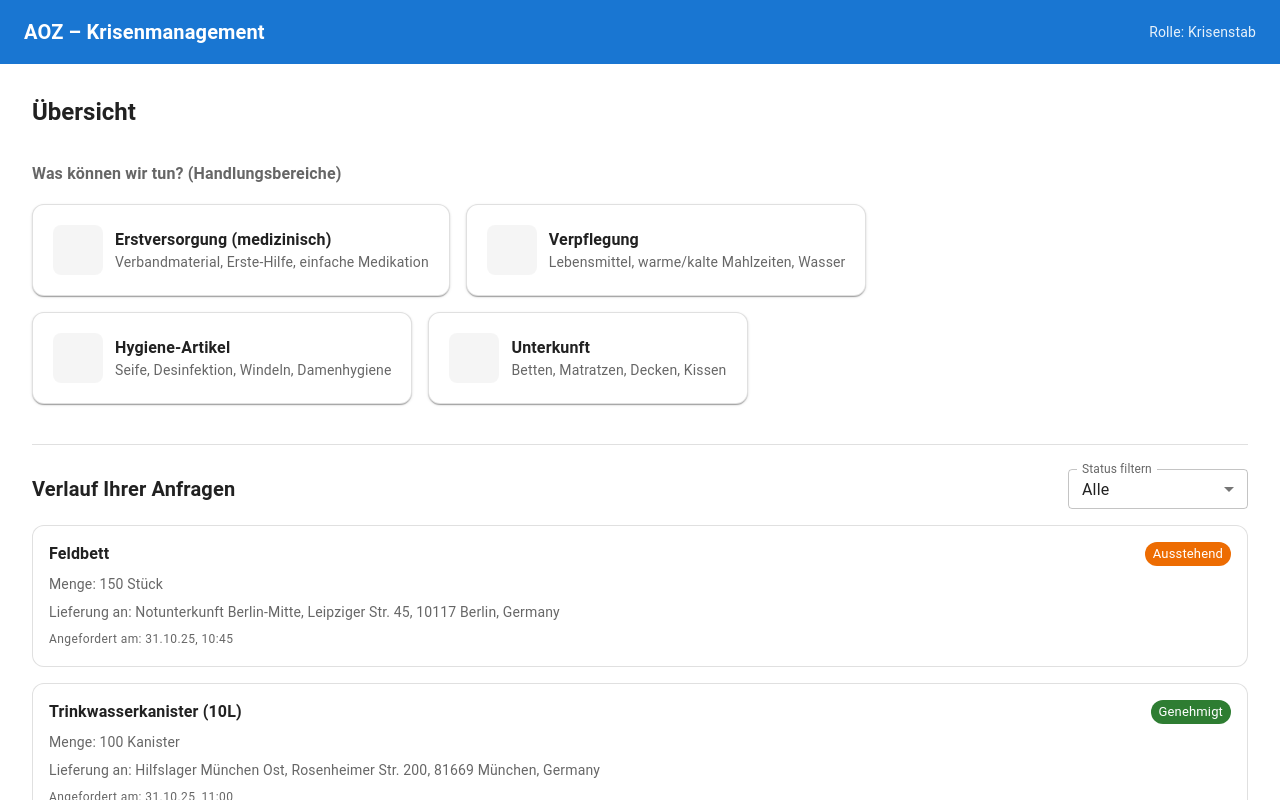
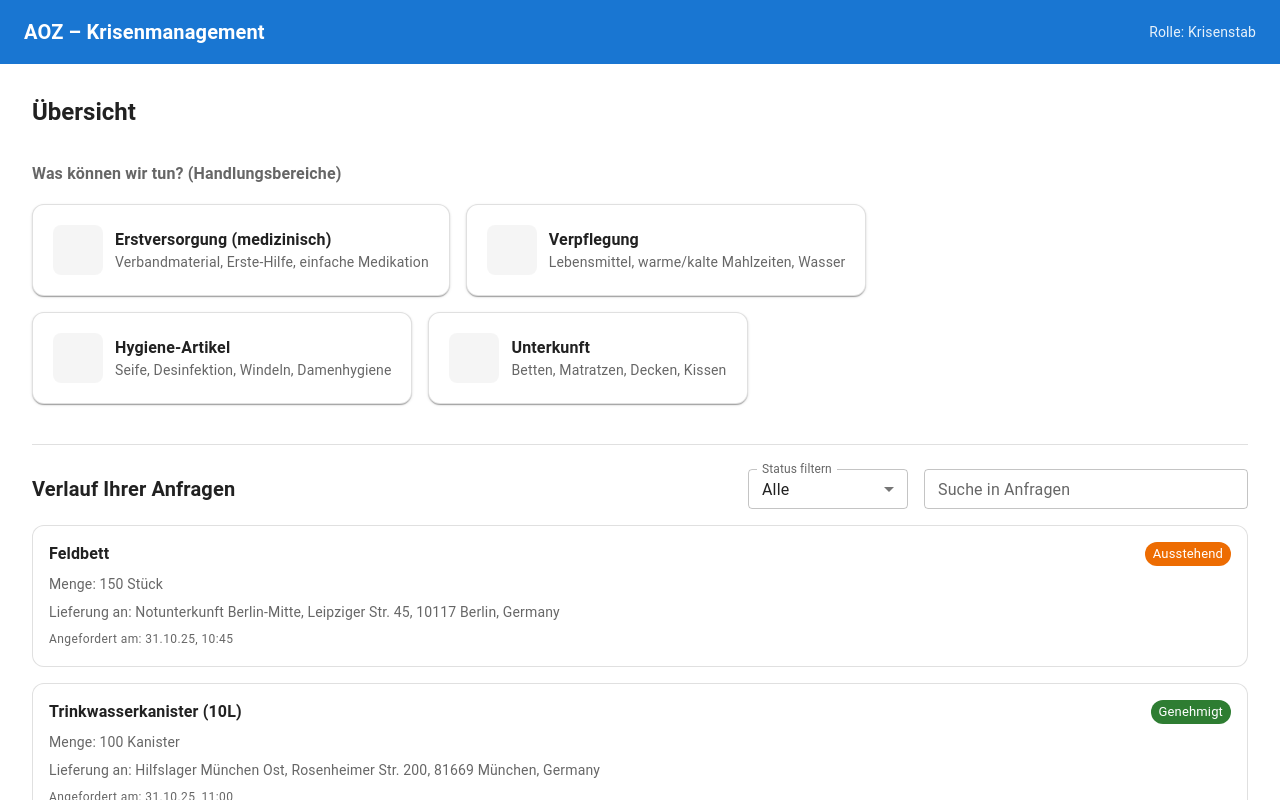
Before and after one commit to homo-iocus/hackathon-for-crisis-app-for-gaap-aoz-challenge, a React (Vite) app in the folder prototype/: page /stab in a window 1280 px wide. Built offline with nearby package versions, Linux system fonts and the light colour scheme; some icons are missing.

Commit message:
Implement Search Function

```diff
--- a/prototype/src/screens/dashboard.jsx
+++ b/prototype/src/screens/dashboard.jsx
@@ -11,6 +11,7 @@ import {
   InputLabel,
   Select,
   MenuItem,
+  TextField,
 } from "@mui/material";
 import { useNavigate } from "react-router-dom";
 import { useRequests } from "../context/RequestsContext";
@@ -156,11 +157,22 @@ export default function Dashboard() {
   const { requests } = useRequests();
 
   const [filterStatus, setFilterStatus] = React.useState("alle");
+  const [searchTerm, setSearchTerm] = React.useState("");
 
-  const filteredRequests =
-    filterStatus === "alle"
-      ? requests
-      : requests.filter((r) => r.status === filterStatus);
+  const filteredRequests = requests
+    ?.filter((r) => (filterStatus === "alle" ? true : r.status === filterStatus))
+    ?.filter((r) => {
+      const firstItem = r.requested_items?.[0];
+      const searchableText = [
+        firstItem?.item_name,
+        r.delivery_location?.facility_name,
+        r.delivery_location?.address,
+        r.request_id,
+      ]
+        .join(" ")
+        .toLowerCase();
+      return searchableText.includes(searchTerm.toLowerCase());
+    });
 
   return (
     <Box
@@ -205,7 +217,8 @@ export default function Dashboard() {
           Verlauf Ihrer Anfragen
         </Typography>
 
-        <FormControl size="small" sx={{ minWidth: 180 }}>
+        <Stack direction="row" spacing={2} sx={{ width: "100%", maxWidth: 500 }}>
+          <FormControl size="small" sx={{ minWidth: 160 }}>
             <InputLabel>Status filtern</InputLabel>
             <Select
               value={filterStatus}
@@ -218,13 +231,23 @@ export default function Dashboard() {
               <MenuItem value="rejected">Abgelehnt</MenuItem>
             </Select>
           </FormControl>
+
+          <TextField
+            size="small"
+            variant="outlined"
+            label="Suche in Anfragen"
+            value={searchTerm}
+            onChange={(e) => setSearchTerm(e.target.value)}
+            fullWidth
+          />
+        </Stack>
       </Stack>
 
       {filteredRequests && filteredRequests.length > 0 ? (
         filteredRequests.map((req) => <RequestCard key={req.request_id} req={req} />)
       ) : (
         <Typography variant="body2" color="text.secondary">
-          Keine Anfragen mit diesem Status gefunden.
+          Keine passenden Anfragen gefunden.
         </Typography>
       )}
     </Box>
```
Lines whose indentation alone changed are shown as unchanged.
